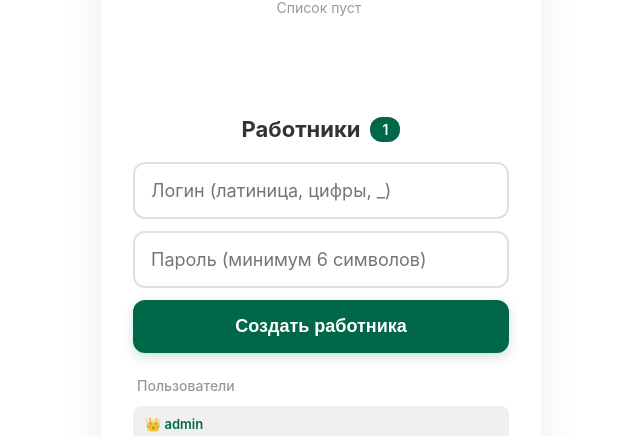
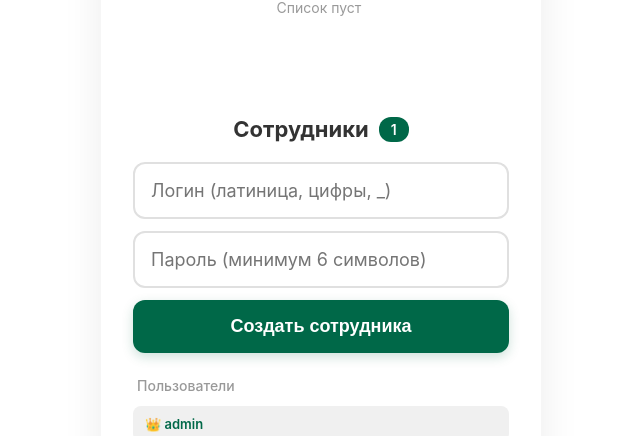
Before and after one commit to MountenY/ermibox, a Flask app: page /admin in a window 1280 px wide. Shown: the part 599-1035 px from the top of the page, without its empty margins (319-959 px from the left). Run offline with Flask 3, Linux system fonts and the light colour scheme; the visitor is signed in with stand-in values (Sample User, id 1); data comes from the database, SQL or seed files in the repository; data that the repository does not hold is empty.

Commit message:
Update design 5

```diff
--- a/templates/admin.html
+++ b/templates/admin.html
@@ -40,7 +40,7 @@
             <div id="emails-list"></div>
 
             <h2 class="list-title" style="margin-top: 48px;">
-                Работники
+                Сотрудники
                 <span class="count-badge" id="users-count">0</span>
             </h2>
 
@@ -50,7 +50,7 @@
                 <div class="form-group">
                     <input type="text" id="new-username" name="new_user_login" placeholder="Логин (латиница, цифры, _)" autocomplete="off">
                     <input type="password" id="new-password" name="new_user_pass" placeholder="Пароль (минимум 6 символов)" autocomplete="new-password">
-                    <button id="add-user-btn" class="btn" type="button">Создать работника</button>
+                    <button id="add-user-btn" class="btn" type="button">Создать сотрудника</button>
                 </div>
             </form>
 
@@ -350,7 +350,7 @@
                 if (data.error) {
                     showUserMessage(data.error, 'error');
                 } else {
-                    showUserMessage('Работник создан: ' + data.username, 'success');
+                    showUserMessage('Сотрудник создан: ' + data.username, 'success');
                     newUsernameInput.value = '';
                     newPasswordInput.value = '';
                     loadUsers();
@@ -360,7 +360,7 @@
         });
 
         function deleteUser(username) {
-            if (!confirm('Удалить работника ' + username + '?')) return;
+            if (!confirm('Удалить сотрудника ' + username + '?')) return;
 
             fetch('/admin/delete-user', {
                 method: 'POST',
```
